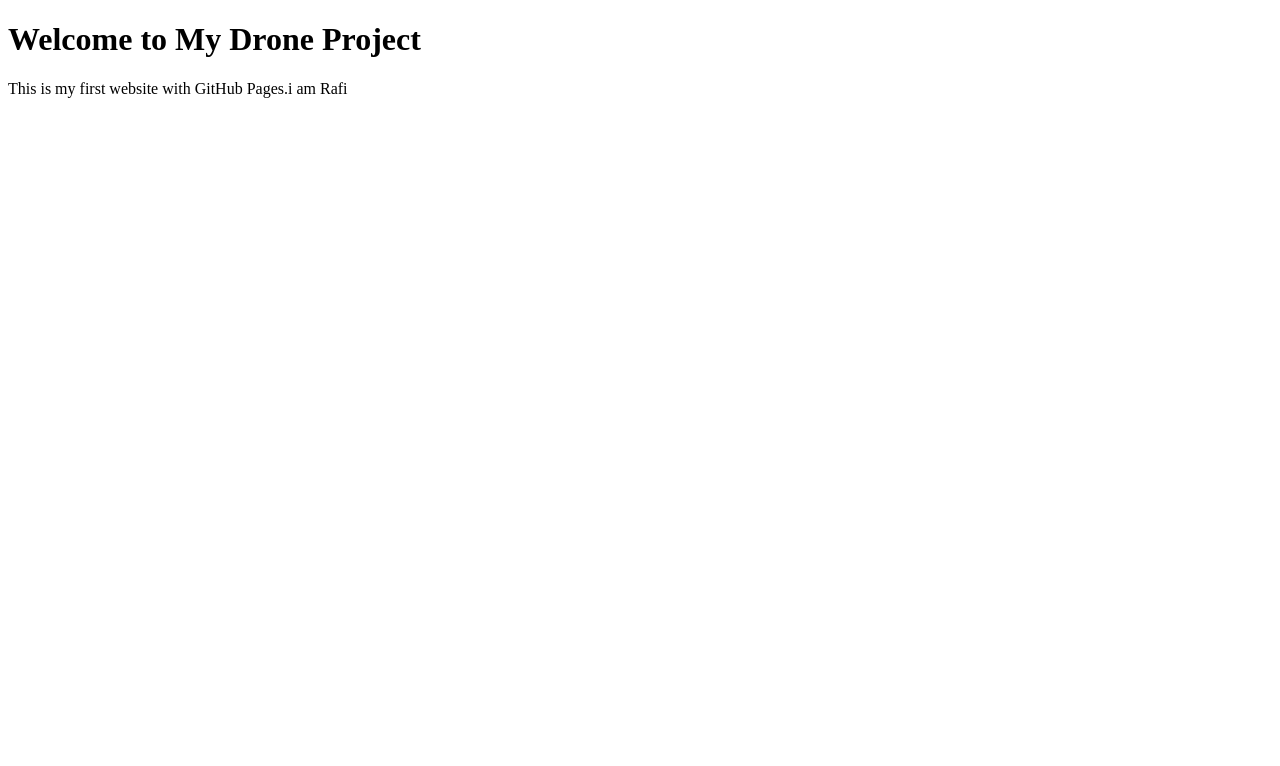
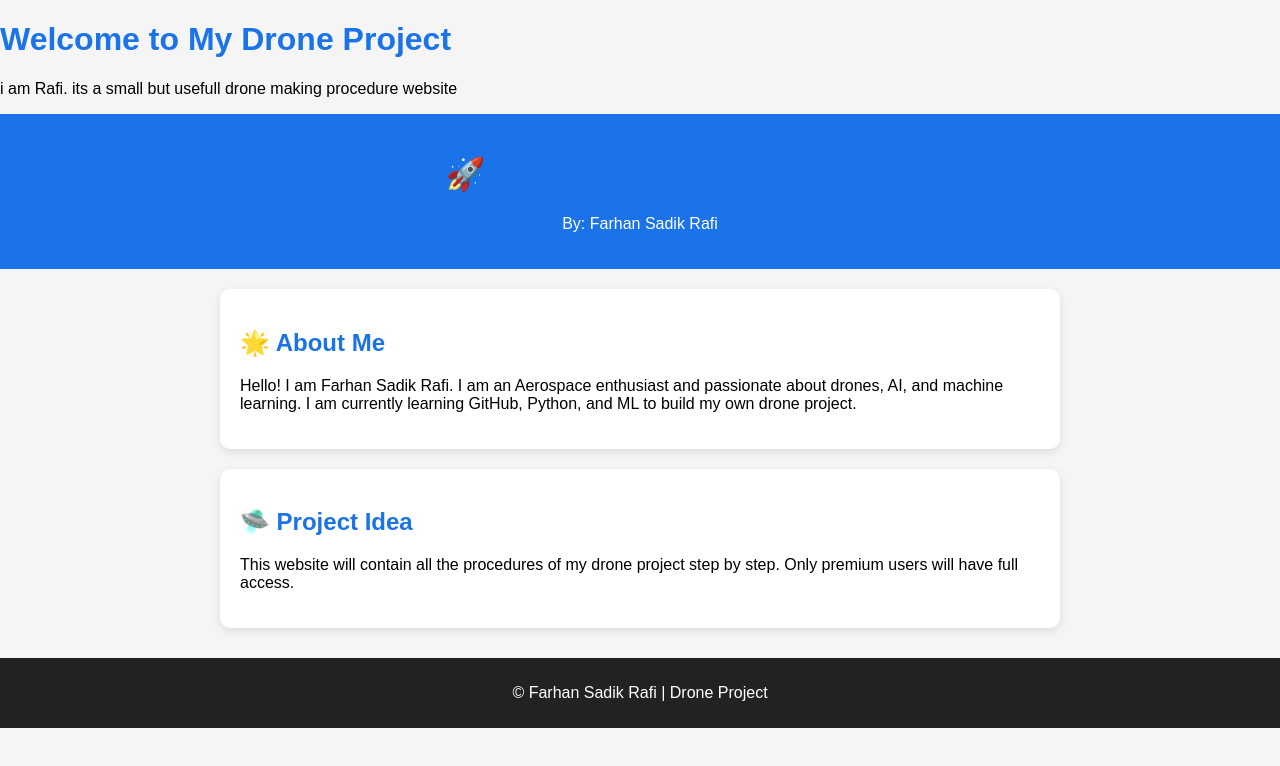
Before and after one commit to fasarafi00-source/drone-website, a plain HTML site: page index.html in a window 1280 px wide. Drawn offline with Linux system fonts and the light colour scheme.

Commit message:
Update index.html

```diff
--- a/index.html
+++ b/index.html
@@ -6,6 +6,67 @@
   </head>
   <body>
     <h1>Welcome to My Drone Project</h1>
-    <p>This is my first website with GitHub Pages.i am Rafi</p>
+    <p>i am Rafi. its a small but usefull drone making procedure website</p>
   </body>
 </html>
+<!DOCTYPE html>
+<html lang="en">
+<head>
+  <meta charset="UTF-8">
+  <title>My Drone Project</title>
+  <style>
+    body {
+      font-family: Arial, sans-serif;
+      background: #f5f5f5;
+      margin: 0;
+      padding: 0;
+    }
+    header {
+      background: #1a73e8;
+      color: white;
+      padding: 20px;
+      text-align: center;
+    }
+    section {
+      max-width: 800px;
+      margin: 20px auto;
+      background: white;
+      padding: 20px;
+      border-radius: 10px;
+      box-shadow: 0px 3px 8px rgba(0,0,0,0.1);
+    }
+    h1, h2 {
+      color: #1a73e8;
+    }
+    footer {
+      text-align: center;
+      padding: 10px;
+      background: #222;
+      color: white;
+      margin-top: 30px;
+    }
+  </style>
+</head>
+<body>
+  <header>
+    <h1>🚀 Drone Project Website</h1>
+    <p>By: Farhan Sadik Rafi</p>
+  </header>
+
+  <section>
+    <h2>🌟 About Me</h2>
+    <p>Hello! I am Farhan Sadik Rafi. I am an Aerospace enthusiast and passionate about drones, AI, and machine learning.
+    I am currently learning GitHub, Python, and ML to build my own drone project.</p>
+  </section>
+
+  <section>
+    <h2>🛸 Project Idea</h2>
+    <p>This website will contain all the procedures of my drone project step by step.
+    Only premium users will have full access.</p>
+  </section>
+
+  <footer>
+    <p>© Farhan Sadik Rafi | Drone Project</p>
+  </footer>
+</body>
+</html>
```
